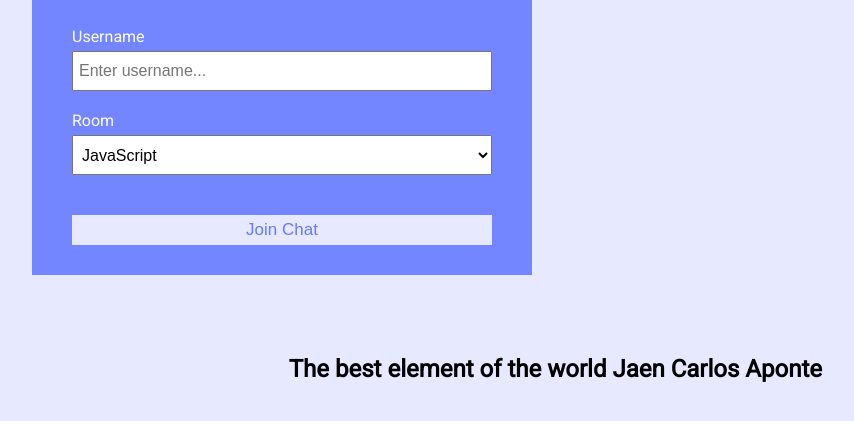
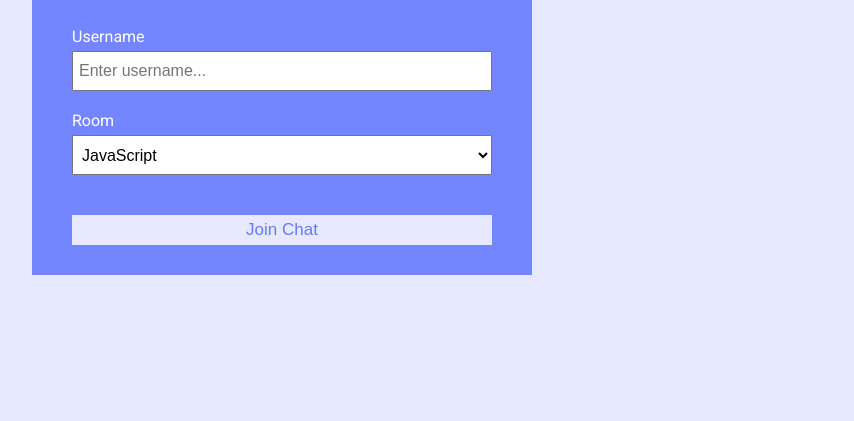
Before and after one commit to Juanfe98/Chat_Js, a website: page public/index.html in a window 1280 px wide. Shown: the part 161-582 px from the top of the page, without its empty margins (358-1212 px from the left). Drawn offline with Linux system fonts and the light colour scheme.

Commit message:
Remove personalized footer

```diff
--- a/public/index.html
+++ b/public/index.html
@@ -45,8 +45,5 @@
 				</form>
 			</main>
 		</div>
-		<div style='display: grid; justify-items: flex-end; margin-right: 5em'>
-			<h2>The best element of the world Jaen Carlos Aponte</h2>
-		</div>
 	</body>
 </html>
```
